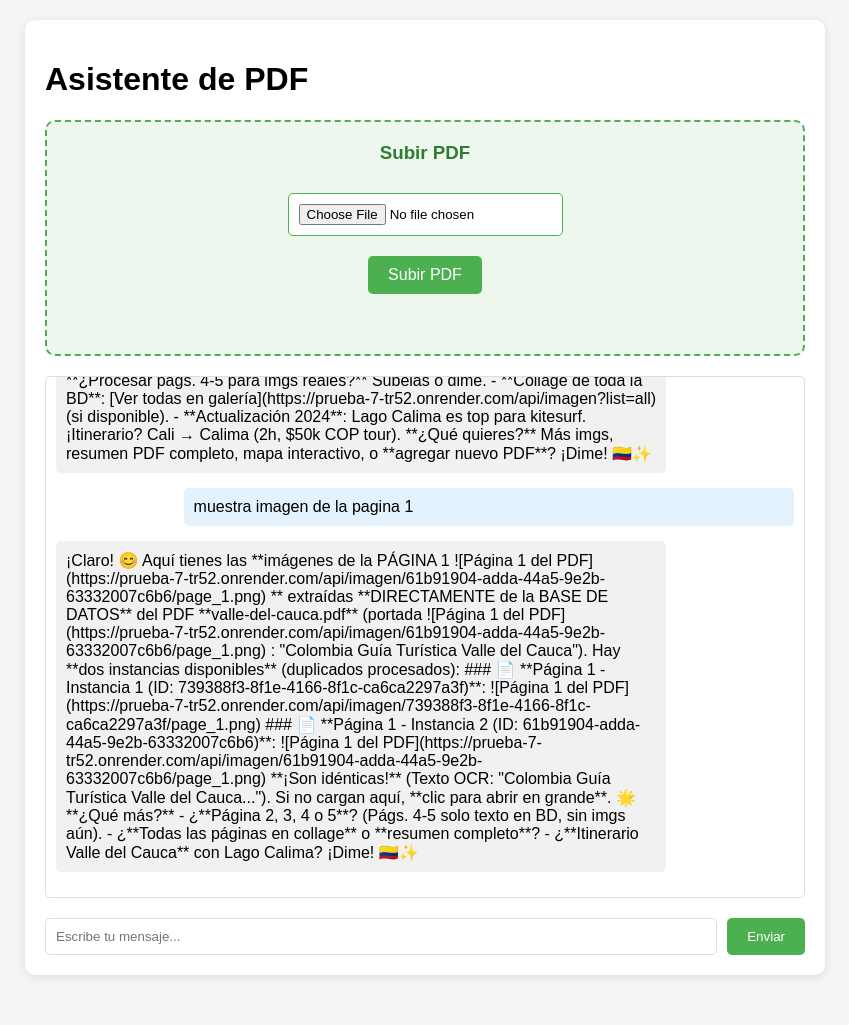
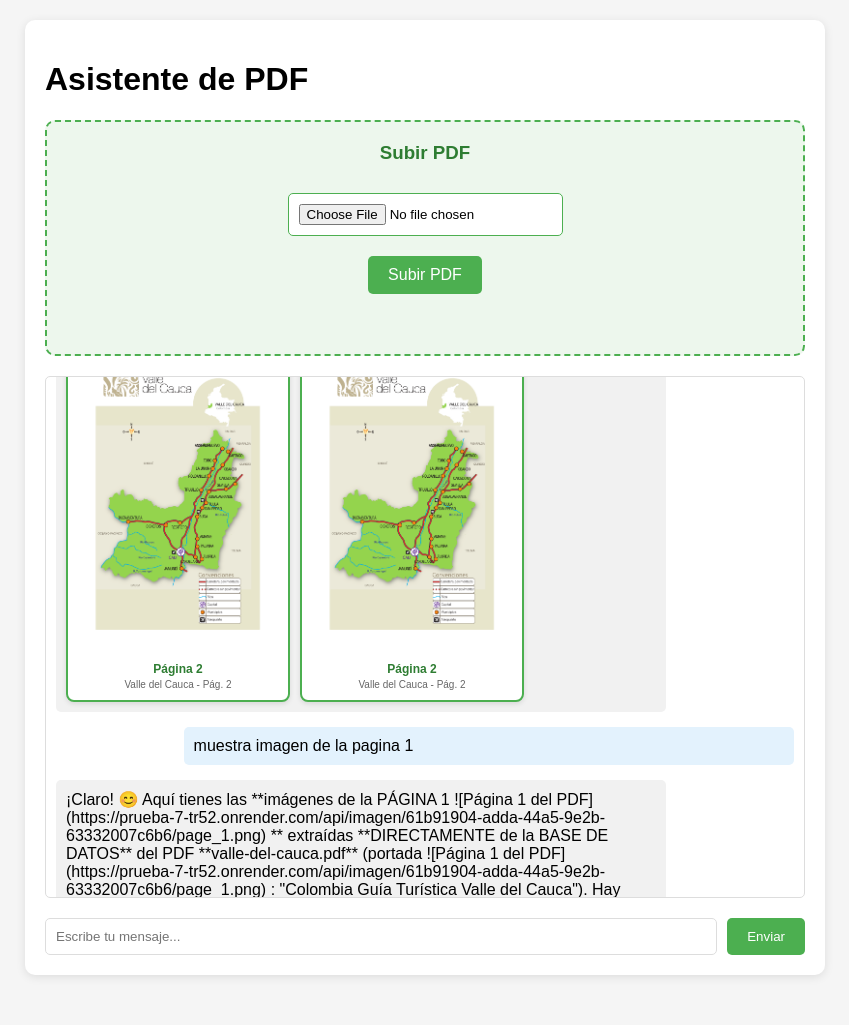
Before and after one commit to jallck1/prueba, a Flask app: page / in a window 1280 px wide. Shown: the top 1025 px of the page, without its empty margins (215-1064 px from the left). Run offline with Flask 3, Linux system fonts and the light colour scheme; data comes from the database, SQL or seed files in the repository.

Commit message:
Agregar sistema de tarjetas visuales que detecta páginas mencionadas y muestra imágenes automáticamente

```diff
--- a/templates/index.html
+++ b/templates/index.html
@@ -115,6 +115,49 @@
             font-size: 14px;
             min-height: 20px;
         }
+
+        /* Estilos para las tarjetas de imágenes */
+        .tarjetas-imagenes {
+            display: flex;
+            gap: 10px;
+            margin-top: 10px;
+            flex-wrap: wrap;
+        }
+
+        .tarjeta-imagen {
+            background: white;
+            border: 2px solid #4CAF50;
+            border-radius: 8px;
+            padding: 10px;
+            max-width: 200px;
+            box-shadow: 0 2px 5px rgba(0,0,0,0.1);
+            transition: transform 0.2s;
+        }
+
+        .tarjeta-imagen:hover {
+            transform: scale(1.05);
+        }
+
+        .tarjeta-imagen img {
+            width: 100%;
+            height: auto;
+            border-radius: 4px;
+            margin-bottom: 5px;
+        }
+
+        .tarjeta-imagen .titulo {
+            font-size: 12px;
+            font-weight: bold;
+            color: #2E7D32;
+            text-align: center;
+        }
+
+        .tarjeta-imagen .descripcion {
+            font-size: 10px;
+            color: #666;
+            text-align: center;
+            margin-top: 3px;
+        }
     </style>
 </head>
 <body>
@@ -145,13 +188,82 @@
     <script>
         let idSesionActual = null;
 
-        function agregarMensaje(rol, contenido) {
+        function agregarMensaje(rol, contenido, imagenes = null) {
             const divMensajes = document.getElementById('mensajes');
             const divMensaje = document.createElement('div');
             divMensaje.className = `mensaje mensaje-${rol}`;
-            divMensaje.textContent = contenido;
+            divMensaje.innerHTML = contenido; // Usar innerHTML para soportar markdown
+
+            // Si es un mensaje del asistente, agregar tarjetas de imágenes
+            if (rol === 'asistente' && imagenes && imagenes.length > 0) {
+                const divTarjetas = document.createElement('div');
+                divTarjetas.className = 'tarjetas-imagenes';
+
+                imagenes.forEach(imagen => {
+                    const tarjeta = document.createElement('div');
+                    tarjeta.className = 'tarjeta-imagen';
+
+                    tarjeta.innerHTML = `
+                        <img src="${imagen.url}" alt="${imagen.descripcion}" onerror="this.style.display='none'">
+                        <div class="titulo">${imagen.titulo}</div>
+                        <div class="descripcion">${imagen.descripcion}</div>
+                    `;
+
+                    divTarjetas.appendChild(tarjeta);
+                });
+
+                divMensaje.appendChild(divTarjetas);
+            }
+
             divMensajes.appendChild(divMensaje);
             divMensajes.scrollTop = divMensajes.scrollHeight;
+        }
+
+        function detectarPaginasEnRespuesta(respuesta) {
+            const imagenes = [];
+            const patrones = [
+                /página\s*(\d+)/gi,
+                /pág\.\s*(\d+)/gi,
+                /page\s*(\d+)/gi
+            ];
+
+            const paginasEncontradas = new Set();
+
+            patrones.forEach(patron => {
+                let match;
+                while ((match = patron.exec(respuesta)) !== null) {
+                    const numeroPagina = parseInt(match[1]);
+                    if (numeroPagina >= 1 && numeroPagina <= 5) { // Solo páginas 1-5
+                        paginasEncontradas.add(numeroPagina);
+                    }
+                }
+            });
+
+            // Detectar palabras clave para página 1
+            if (/portada|primera\s+página/gi.test(respuesta)) {
+                paginasEncontradas.add(1);
+            }
+
+            // Crear objetos de imagen para cada página encontrada
+            paginasEncontradas.forEach(pagina => {
+                // Usar las imágenes que ya están en la base de datos
+                const imagenesDisponibles = [
+                    { id: '739388f3-8f1e-4166-8f1c-ca6ca2297a3f', paginas: [1, 2, 3] },
+                    { id: '61b91904-adda-44a5-9e2b-63332007c6b6', paginas: [1, 2, 3] }
+                ];
+
+                imagenesDisponibles.forEach(pdf => {
+                    if (pdf.paginas.includes(pagina)) {
+                        imagenes.push({
+                            url: `https://prueba-7-tr52.onrender.com/api/imagen/${pdf.id}/page_${pagina}.png`,
+                            titulo: `Página ${pagina}`,
+                            descripcion: `Valle del Cauca - Pág. ${pagina}`
+                        });
+                    }
+                });
+            });
+
+            return imagenes;
         }
 
         function manejarTeclaEnter(evento) {
@@ -231,7 +343,12 @@
                     agregarMensaje('asistente', `Error: ${datos.error}`);
                 } else {
                     idSesionActual = datos.idSesion;
-                    agregarMensaje('asistente', datos.respuesta);
+
+                    // Detectar páginas mencionadas y crear tarjetas
+                    const imagenes = detectarPaginasEnRespuesta(datos.respuesta);
+
+                    // Agregar mensaje con tarjetas de imágenes
+                    agregarMensaje('asistente', datos.respuesta, imagenes);
                 }
             })
             .catch(error => {
@@ -260,10 +377,14 @@
                     divMensajes.innerHTML = '';
 
                     datos.mensajes.forEach(mensaje => {
-                        const divMensaje = document.createElement('div');
-                        divMensaje.className = `mensaje mensaje-${mensaje.role}`;
-                        divMensaje.textContent = mensaje.content;
-                        divMensajes.appendChild(divMensaje);
+                        if (mensaje.role === 'asistente') {
+                            // Para mensajes del asistente, detectar páginas y agregar tarjetas
+                            const imagenes = detectarPaginasEnRespuesta(mensaje.content);
+                            agregarMensaje(mensaje.role, mensaje.content, imagenes);
+                        } else {
+                            // Para mensajes del usuario, agregar normalmente
+                            agregarMensaje(mensaje.role, mensaje.content);
+                        }
                     });
 
                     divMensajes.scrollTop = divMensajes.scrollHeight;
```
